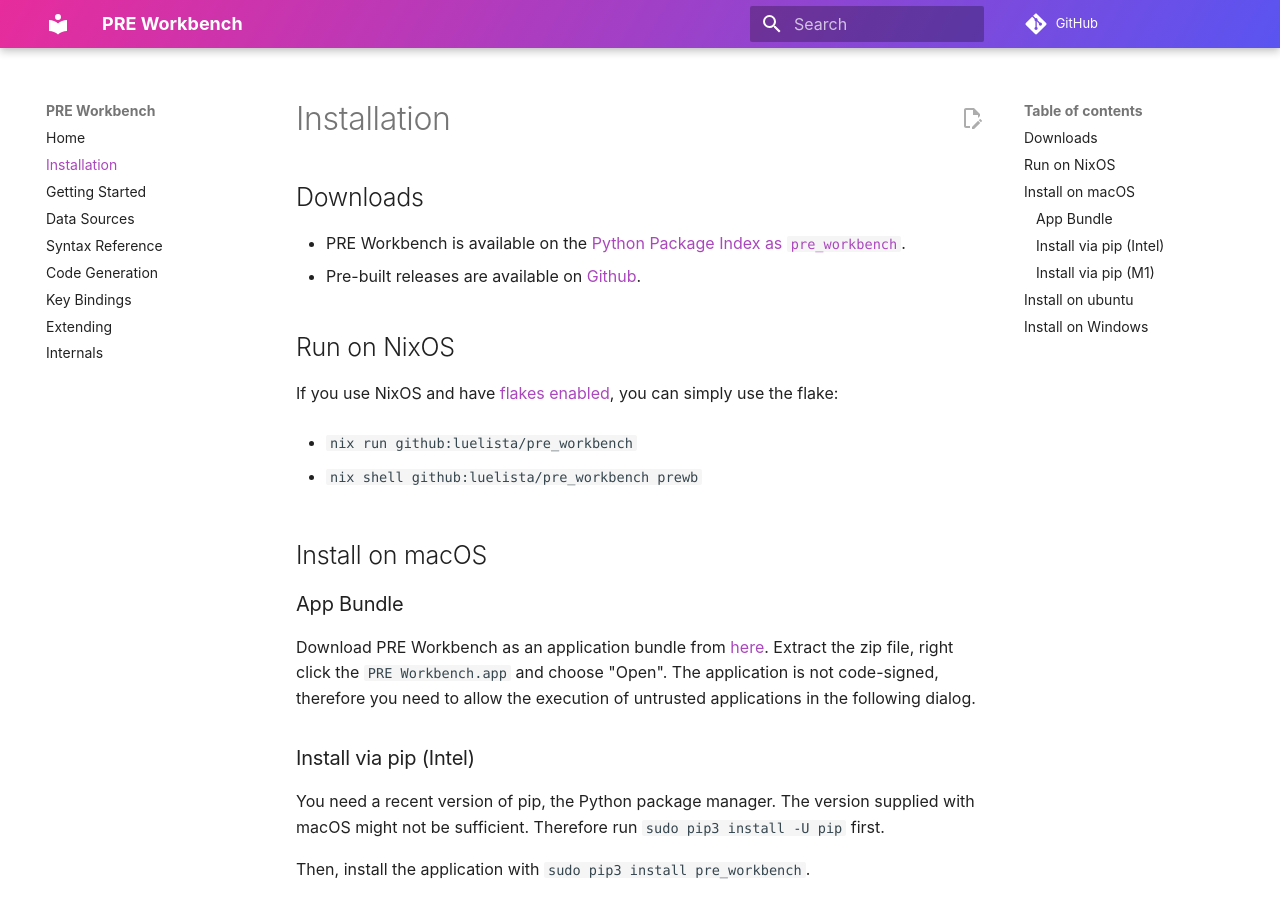
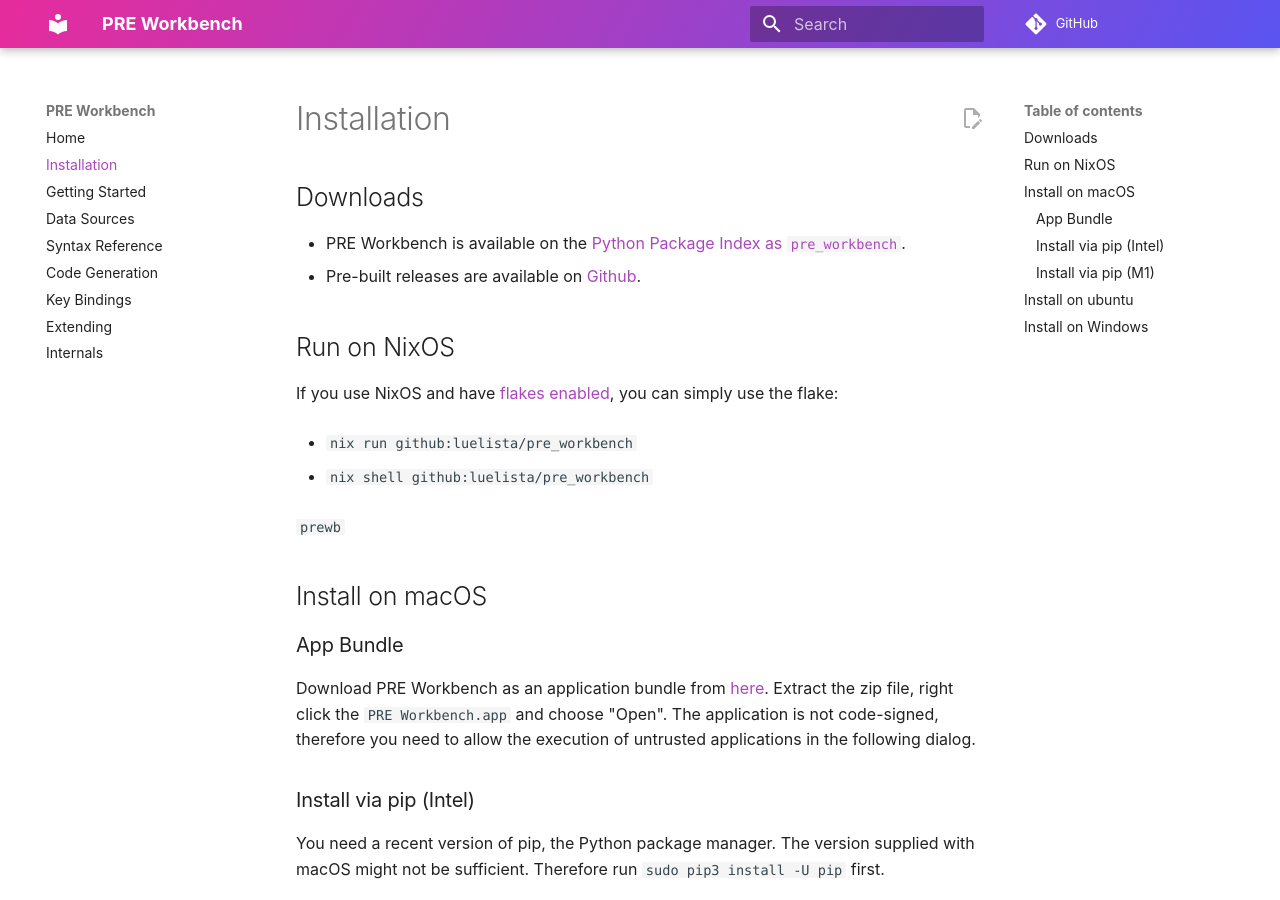
Before and after one commit to luelista/pre_workbench, an MkDocs documentation site: the page built from docs/install.md, in a window 1280 px wide and 900 px high. Built offline with MkDocs 1.6.1 and Material for MkDocs 9.7.7, drawn with Linux system fonts in a browser that asks for light colours; comment, search, counter and statistics services are not loaded.

Commit message:
fix formatting

````diff
--- a/docs/install.md
+++ b/docs/install.md
@@ -14,10 +14,9 @@
 
 * `nix run github:luelista/pre_workbench`
 
-* ```
-  nix shell github:luelista/pre_workbench
-  prewb
-  ```
+* `nix shell github:luelista/pre_workbench`
+
+  `prewb`
 
 
 ## Install on macOS
````
